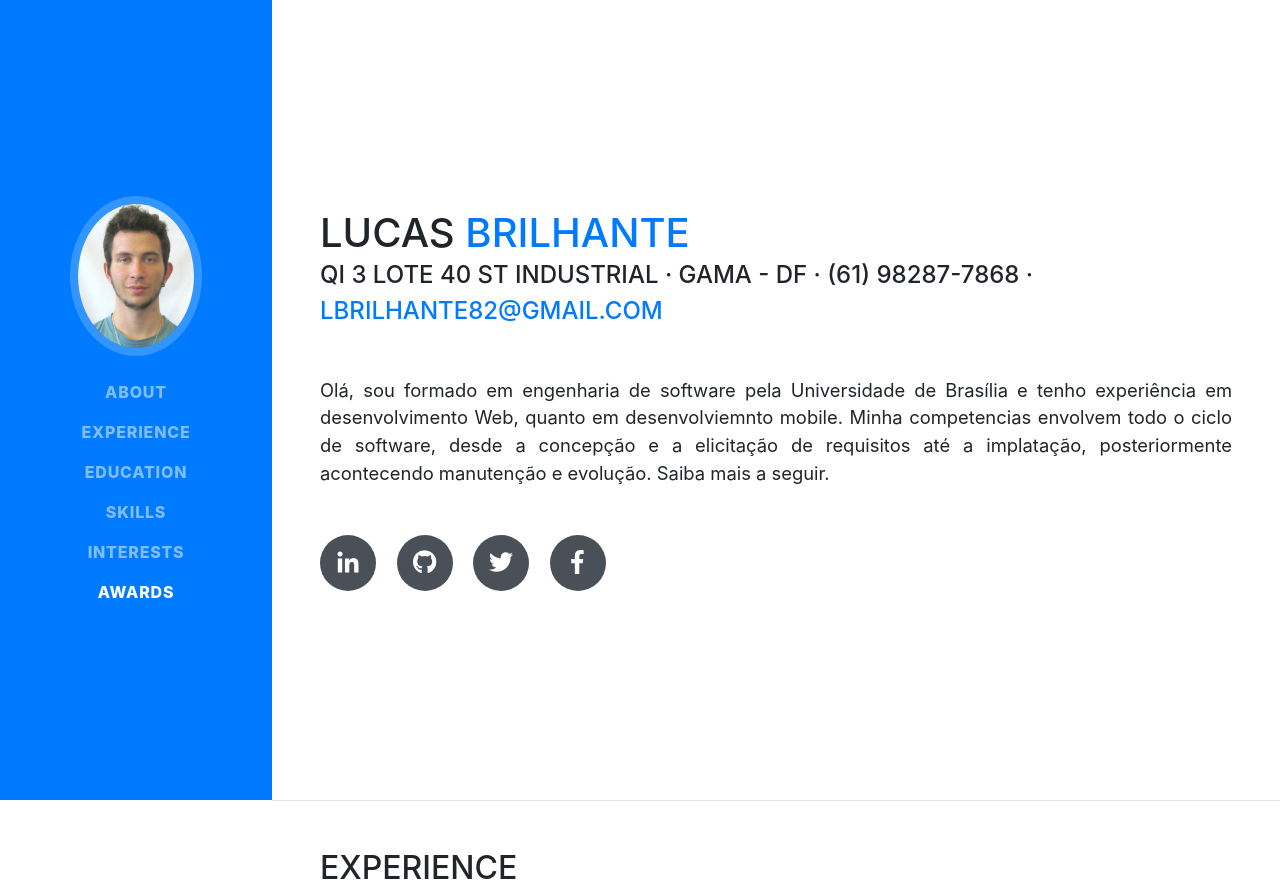
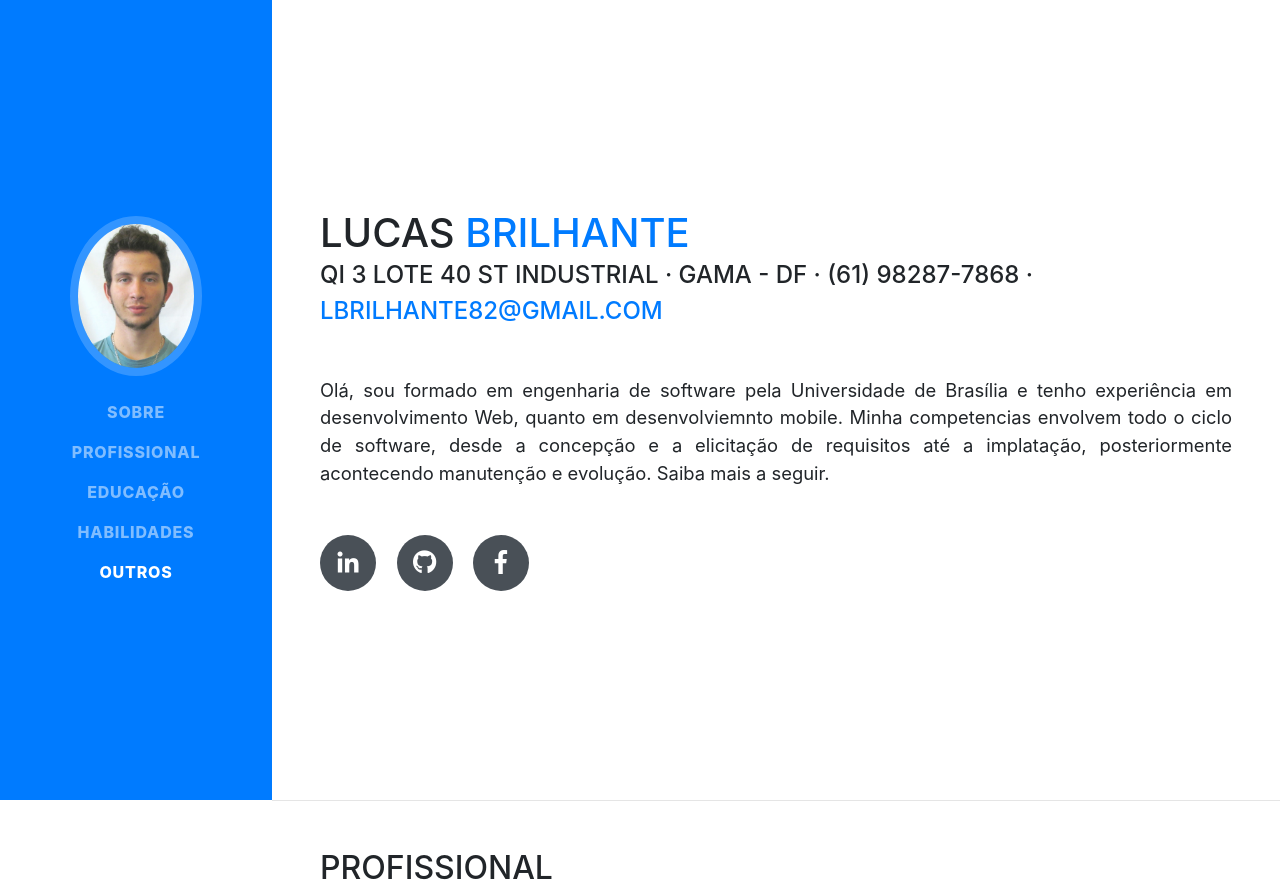
Before and after one commit to lucasBrilhante/lucasBrilhante.github.io, a website with bundled scripts: page index.html in a window 1280 px wide. Shown: the top 890 px of the page. Built offline with nearby package versions, Linux system fonts and the light colour scheme; a web font is replaced by a local one.

Commit message:
Update index.html

```diff
--- a/index.html
+++ b/index.html
@@ -38,22 +38,19 @@
       <div class="collapse navbar-collapse" id="navbarSupportedContent">
         <ul class="navbar-nav">
           <li class="nav-item">
-            <a class="nav-link js-scroll-trigger" href="#about">About</a>
+            <a class="nav-link js-scroll-trigger" href="#about">Sobre</a>
           </li>
           <li class="nav-item">
-            <a class="nav-link js-scroll-trigger" href="#experience">Experience</a>
+            <a class="nav-link js-scroll-trigger" href="#experience">Profissional</a>
           </li>
           <li class="nav-item">
-            <a class="nav-link js-scroll-trigger" href="#education">Education</a>
+            <a class="nav-link js-scroll-trigger" href="#education">Educação</a>
           </li>
           <li class="nav-item">
-            <a class="nav-link js-scroll-trigger" href="#skills">Skills</a>
+            <a class="nav-link js-scroll-trigger" href="#skills">Habilidades</a>
           </li>
           <li class="nav-item">
-            <a class="nav-link js-scroll-trigger" href="#interests">Interests</a>
-          </li>
-          <li class="nav-item">
-            <a class="nav-link js-scroll-trigger" href="#awards">Awards</a>
+            <a class="nav-link js-scroll-trigger" href="#awards">Outros</a>
           </li>
         </ul>
       </div>
@@ -72,16 +69,13 @@
           <p class="lead mb-5"> Olá, sou formado em engenharia de software pela Universidade de Brasília e tenho experiência em desenvolvimento Web, quanto em desenvolviemnto mobile. Minha competencias envolvem todo o ciclo de software, desde a concepção e a elicitação de requisitos até a implatação, posteriormente acontecendo manutenção e evolução. Saiba mais a seguir.</p>
           <div class="social-icons">
             <a href="#">
-              <i class="fab fa-linkedin-in"></i>
+              <i class="fab fa-linkedin-in" src="https://www.linkedin.com/in/lucas-vilela-t-brilhante-36b532b6/"></i>
             </a>
             <a href="#">
-              <i class="fab fa-github"></i>
+              <i class="fab fa-github" src="https://github.com/lucasBrilhante"></i>
             </a>
             <a href="#">
-              <i class="fab fa-twitter"></i>
-            </a>
-            <a href="#">
-              <i class="fab fa-facebook-f"></i>
+              <i class="fab fa-facebook-f" src="https://www.facebook.com/lucas.brilhante.9"></i>
             </a>
           </div>
         </div>
@@ -91,7 +85,7 @@
 
       <section class="resume-section p-3 p-lg-5 d-flex flex-column" id="experience">
         <div class="my-auto">
-          <h2 class="mb-5">Experience</h2>
+          <h2 class="mb-5">Profissional</h2>
 
           <div class="resume-item d-flex flex-column flex-md-row mb-5">
             <div class="resume-content mr-auto">
@@ -202,7 +196,7 @@
 
       <section class="resume-section p-3 p-lg-5 d-flex flex-column" id="awards">
         <div class="my-auto">
-          <h2 class="mb-5">Awards &amp; Certifications</h2>
+          <h2 class="mb-5">Outros</h2>
           <ul class="fa-ul mb-0">
             <li>
               <i class="fa-li fa fa-trophy text-warning"></i>
```
